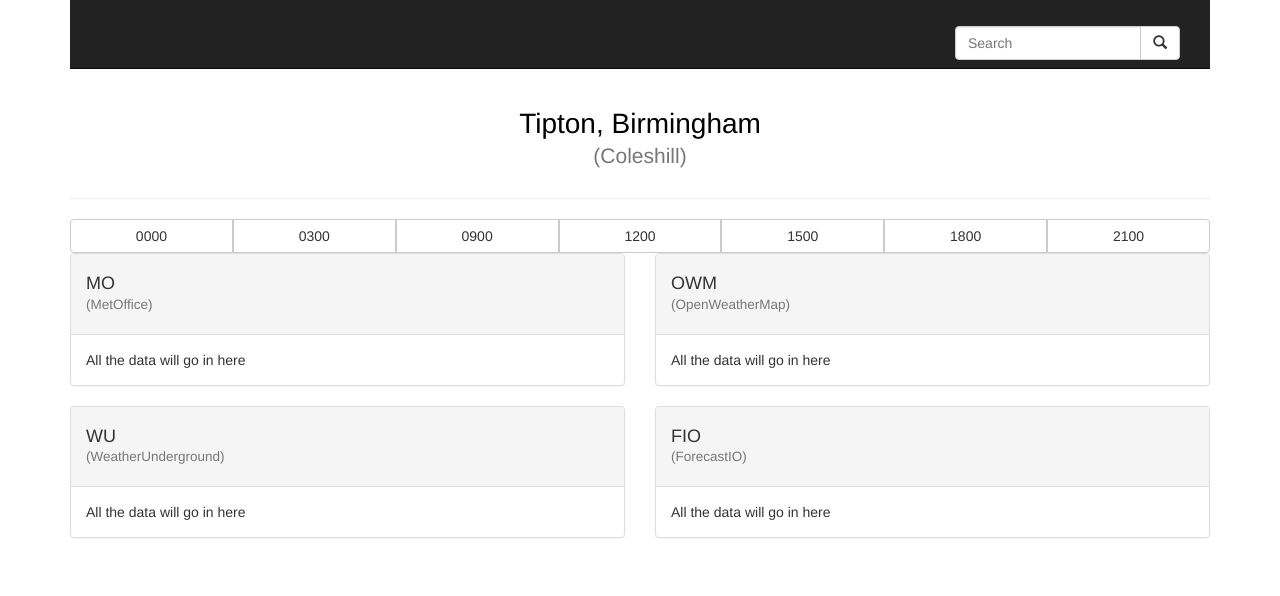
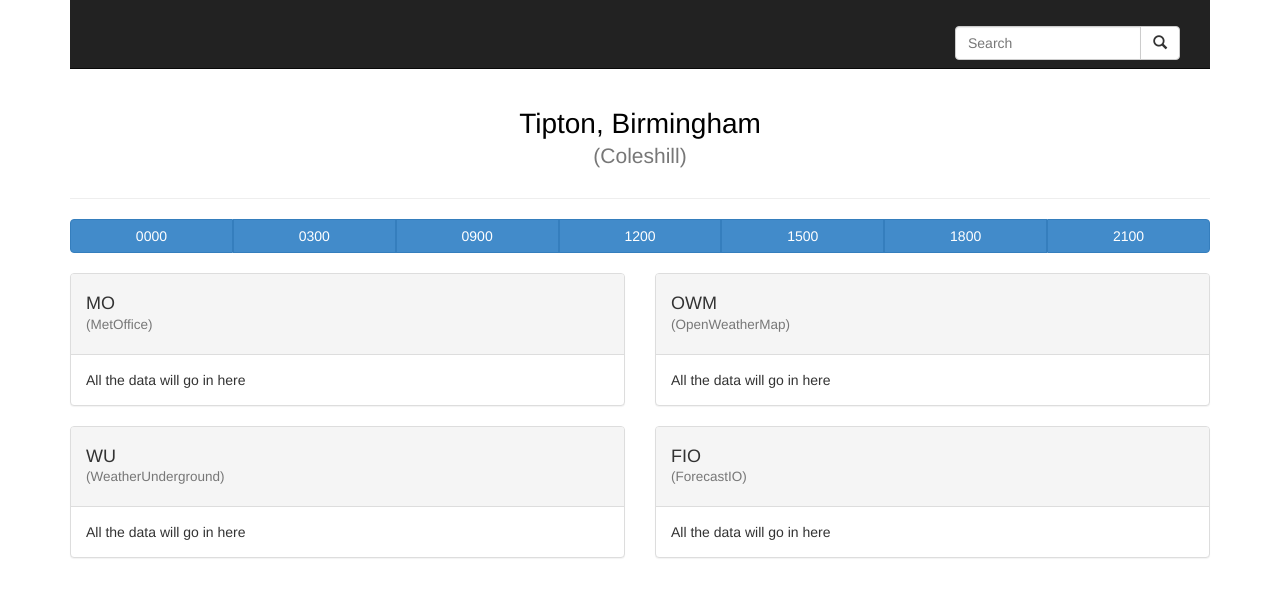
Before and after one commit to Gavin89/WeatherComparisonWeb, a website: page public/index.html in a window 1280 px wide. Shown: the part 102-698 px from the top of the page. Drawn offline with nearby package versions, Linux system fonts and the light colour scheme.

Commit message:
Updated buttons

```diff
--- a/public/index.html
+++ b/public/index.html
@@ -34,32 +34,34 @@
 			<h5>Tipton, Birmingham<br/><small>(Coleshill)</small> </h5>
 
 		</div>
+
 		<div class="btn-group btn-group-justified">
 			<div class="btn-group">
-				<button type="button" class="btn btn-default">0000</button>
+				<button type="button" class="btn btn-primary">0000</button>
 			</div>
 			<div class="btn-group">
-				<button type="button" class="btn btn-default">0300</button>
+				<button type="button" class="btn btn-primary">0300</button>
 			</div>
 			<div class="btn-group">
-				<button type="button" class="btn btn-default">0900</button>
+				<button type="button" class="btn btn-primary">0900</button>
 			</div>
 						<div class="btn-group">
-				<button type="button" class="btn btn-default">1200</button>
+				<button type="button" class="btn btn-primary">1200</button>
 			</div>
 			<div class="btn-group">
-				<button type="button" class="btn btn-default">1500</button>
+				<button type="button" class="btn btn-primary">1500</button>
 			</div>
 			<div class="btn-group">
-				<button type="button" class="btn btn-default">1800</button>
+				<button type="button" class="btn btn-primary">1800</button>
 			</div>
 			<div class="btn-group">
-				<button type="button" class="btn btn-default">2100</button>
+				<button type="button" class="btn btn-primary">2100</button>
 			</div>
+		</div>
 
-			</div>
-		<div class="row">
-    <div class="col-lg-6 col-md-2 col-sm-2 col-xs-6">
+		<br/>
+	<div class="row">
+    <div class="col-md-6 col-sm-2 col-xs-6">
         <div class="panel panel-default">
             <div class="panel-heading">
 
@@ -71,19 +73,17 @@
             </div>
         </div>
     </div>
-    <div class="col-lg-6 col-md-2 col-sm-2 col-xs-6">
+    <div class="col-md-6 col-sm-2 col-xs-6">
         <div class="panel panel-default">
             <div class="panel-heading">
-
-                    <h4>OWM<br/><small>(OpenWeatherMap)</small></h4>
-
+                <h4>OWM<br/><small>(OpenWeatherMap)</small></h4>
             </div>
             <div class="panel-body in" id="panel-looking-info">
                 All the data will go in here
             </div>
         </div>
     </div>
-    <div class="col-lg-6 col-md-2 col-sm-2 col-xs-6">
+    <div class="col-md-6 col-sm-2 col-xs-6">
         <div class="panel panel-default">
             <div class="panel-heading">
 
@@ -95,7 +95,7 @@
             </div>
         </div>
     </div>
-        <div class="col-lg-6 col-md-2 col-sm-2 col-xs-6">
+        <div class="col-md-6 col-sm-2 col-xs-6">
         <div class="panel panel-default">
             <div class="panel-heading">
 
```
